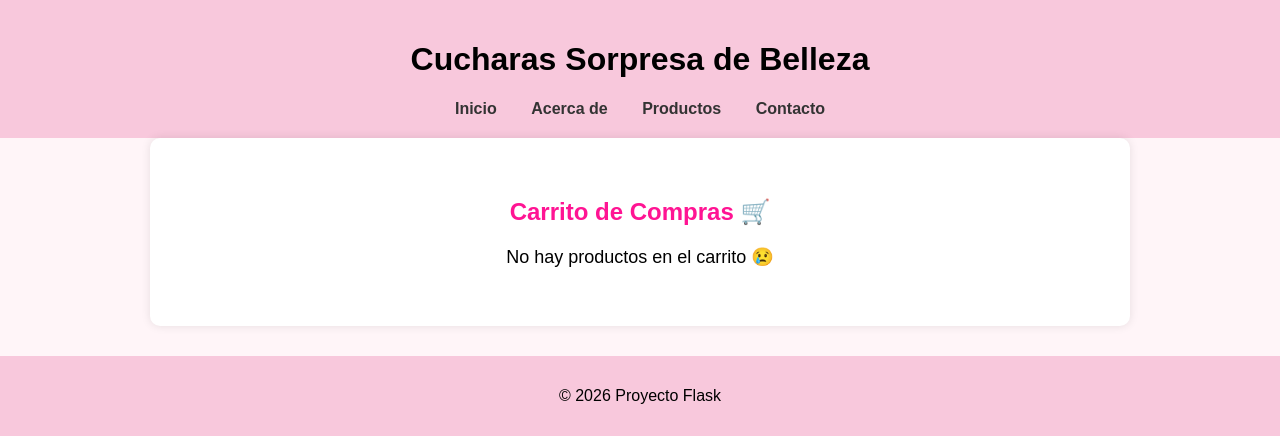
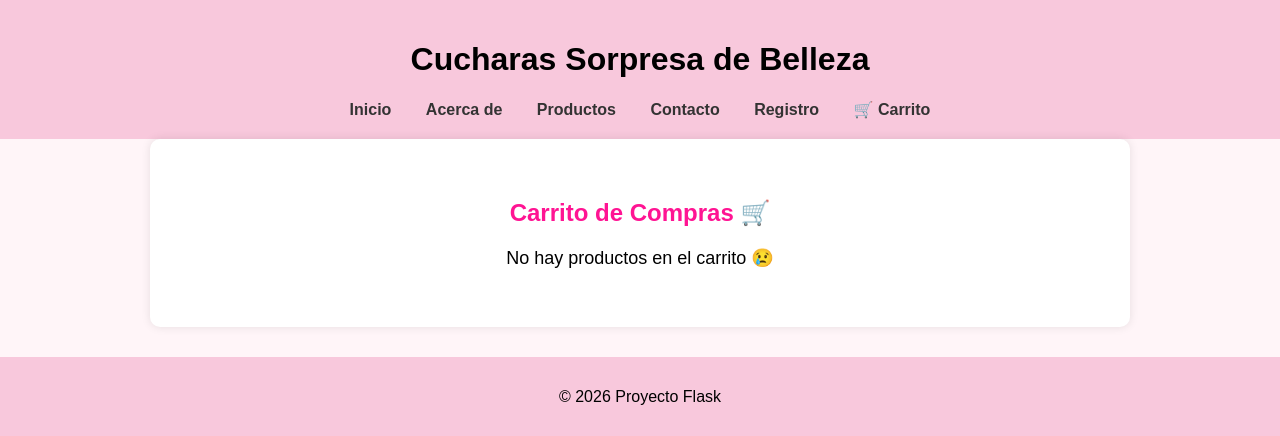
Before and after one commit to MarleneTip/DESARROLLO-DE-APLICACIONES-WEB, a Flask app: page /carrito in a window 1280 px wide. Shown: the top 436 px of the page. Run offline with Flask 3, Linux system fonts and the light colour scheme.

Commit message:
agregado registro y carrito

```diff
--- a/proyecto_tienda_virtual/app.py
+++ b/proyecto_tienda_virtual/app.py
@@ -247,6 +247,9 @@ def generar_pdf():
         "Content-Disposition": "inline; filename=reporte.pdf"
     })
 
+@app.route('/carrito')
+def ver_carrito():
+    return render_template('carrito.html')
 # -------------------------
 # Ejecutar la app
 # -------------------------
--- a/proyecto_tienda_virtual/templates/base.html
+++ b/proyecto_tienda_virtual/templates/base.html
@@ -14,6 +14,10 @@
             <a href="{{ url_for('pagina_about') }}">Acerca de</a>
             <a href="{{ url_for('pagina_productos') }}">Productos</a>
             <a href="{{ url_for('pagina_contacto') }}">Contacto</a>
+
+            <!-- 🔥 NUEVO -->
+            <a href="{{ url_for('registro') }}">Registro</a>
+            <a href="{{ url_for('ver_carrito') }}">🛒 Carrito</a>
         </nav>
     </header>
 
```
